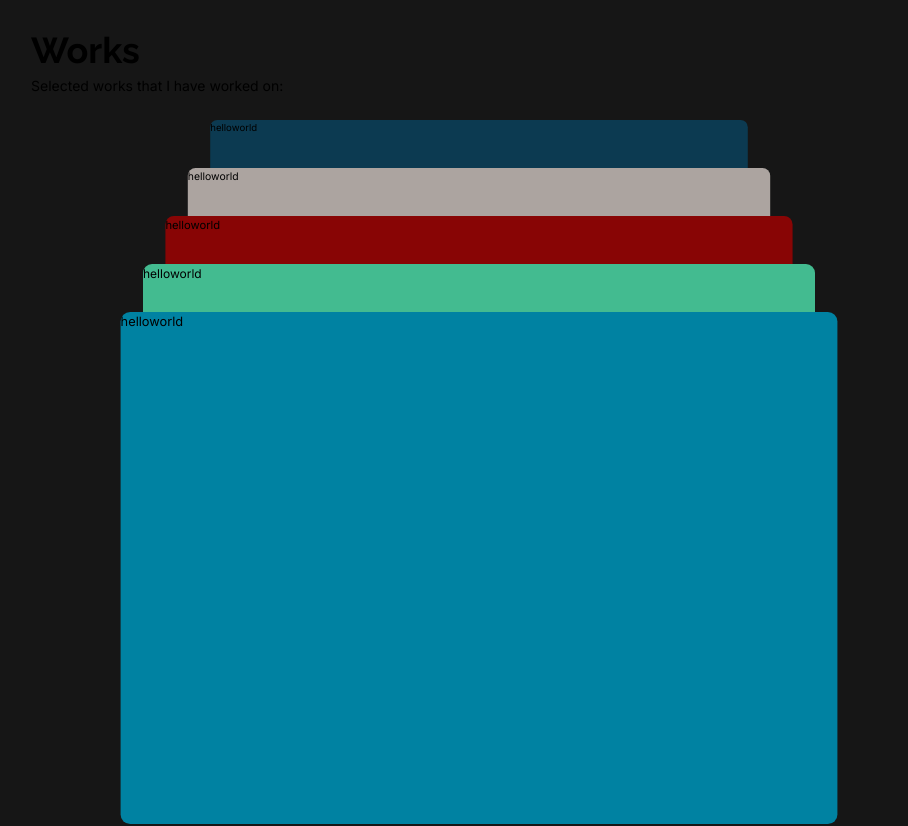
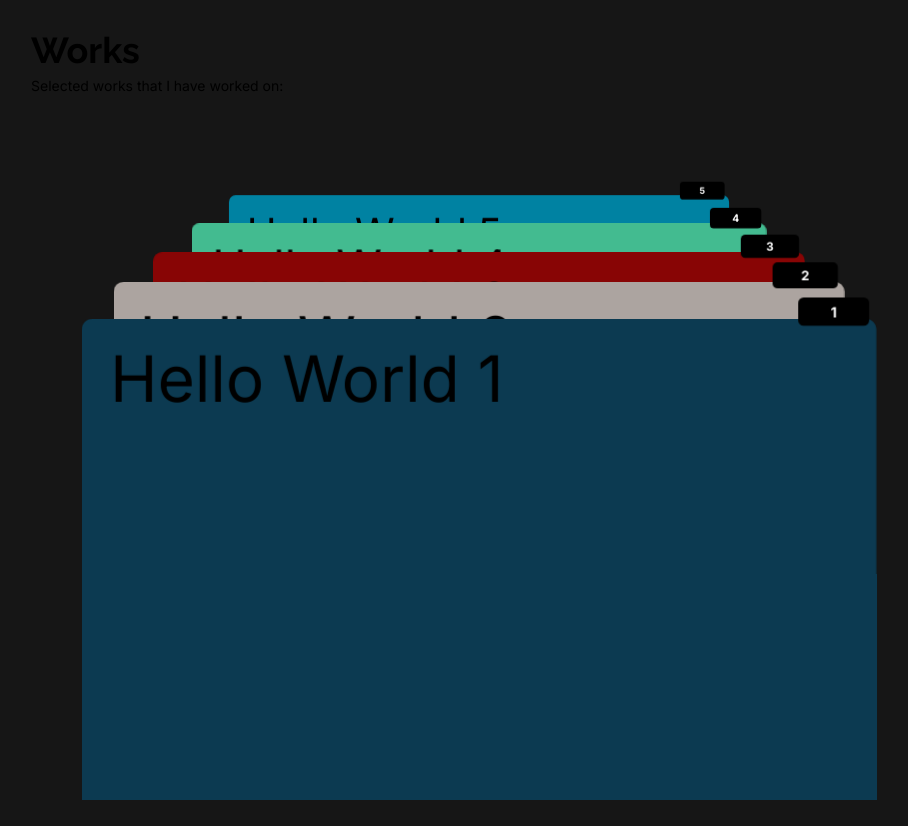
Before and after one commit to amalasyrafs/next-portfolio, a Next.js app: page / in a window 1280 px wide. Shown: the part 800-1626 px from the top of the page, without its empty margins (161-1069 px from the left). Built offline with nearby package versions, Linux system fonts and the light colour scheme.

Commit message:
finalise portfolio styling

```diff
--- a/components/home/portfolio-section/index.js
+++ b/components/home/portfolio-section/index.js
@@ -1,13 +1,9 @@
 import { useEffect, useRef } from "react";
-import { gsap } from "gsap";
-import { ScrollTrigger } from "gsap/dist/ScrollTrigger";
-import { useIsomorphicLayoutEffect } from "@/hooks/useIsomorphicLayoutEffect";
 import useOnScreen from "@/hooks/useOnScreen";
 import Portfolio from "./portfolio";
 
 export default function PortfolioSection({ setSection }) {
   const ref = useRef(null);
-  const awardCardsRef = useRef([]);
   const isVisible = useOnScreen(ref);
 
   useEffect(() => {
@@ -16,74 +12,11 @@ export default function PortfolioSection({ setSection }) {
     }
   }, [isVisible]);
 
-  // useIsomorphicLayoutEffect(() => {
-  //   const awards = ref.current;
-  //   const awardCards = awardCardsRef.current;
-
-  //   // Set up initial positions of the cards
-  //   gsap.set(awardCards, { y: 100, opacity: 0 });
-
-  //   // Animate each card when it enters the viewport
-  //   awardCards.forEach((card, i) => {
-  //     ScrollTrigger.create({
-  //       trigger: card,
-  //       onEnter: () => {
-  //         gsap.to(card, {
-  //           duration: 0.8,
-  //           y: 0,
-  //           opacity: 1,
-  //           ease: "power3.out",
-  //           delay: i * 0.1,
-  //         });
-  //       },
-  //     });
-  //   });
-
-  //   // Animate the awards section heading
-  //   ScrollTrigger.create({
-  //     trigger: awards,
-  //     start: "top 80%",
-  //     onEnter: () => {
-  //       gsap.to(awards.querySelector("h2"), {
-  //         duration: 0.5,
-  //         opacity: 1,
-  //         y: 0,
-  //         ease: "power2.out",
-  //       });
-  //     },
-  //   });
-
-  //   // Animate the card container when it enters the viewport
-  //   ScrollTrigger.create({
-  //     trigger: awards,
-  //     start: "top 70%",
-  //     end: "bottom 30%",
-  //     onEnter: () => {
-  //       gsap.to(awardCards, {
-  //         duration: 0.8,
-  //         y: -100,
-  //         opacity: 0,
-  //         stagger: 0.1,
-  //         ease: "power3.out",
-  //       });
-  //     },
-  //     onLeaveBack: () => {
-  //       gsap.to(awardCards, {
-  //         duration: 0.8,
-  //         y: 0,
-  //         opacity: 1,
-  //         stagger: 0.1,
-  //         ease: "power3.out",
-  //       });
-  //     },
-  //   });
-  // }, []);
-
   return (
     <section
       ref={ref}
       id="section-1"
-      className="h-full min-h-screen w-full bg-invoke-bgBlack p-8"
+      className="h-full min-h-screen w-full  bg-invoke-bgBlack p-8"
       style={{
         backgroundImage:
           "radial-gradient(rgba(255, 255, 255, 0.25) 0.5px, transparent 0)",
@@ -92,7 +25,7 @@ export default function PortfolioSection({ setSection }) {
         backgroundPosition: "-19px -19px",
       }}
     >
-      <div className="m-auto max-w-4xl">
+      <div className="m-auto max-w-4xl overflow-visible">
         <h1
           className={
             "font-raleway text-4xl font-bold leading-tight lg:text-4xl lg:leading-none"
@@ -104,41 +37,6 @@ export default function PortfolioSection({ setSection }) {
           Selected works that I have worked on:
         </p>
 
-        {/* <Portfolio /> */}
-        {/* award-cards */}
-        {/* <div className="py-4">
-          <div
-            ref={(el) => (awardCardsRef.current[0] = el)}
-            className="box sticky top-4 h-[80vh] w-full -translate-y-[20%] scale-[60%] rounded-xl bg-invoke-blue hover:shadow-lg"
-          >
-            <h1>helloworld</h1>
-          </div>
-          <div
-            ref={(el) => (awardCardsRef.current[1] = el)}
-            className="box sticky top-4 h-[80vh] w-full -translate-y-[110%] scale-[65%] rounded-xl bg-invoke-brown hover:shadow-lg"
-          >
-            <h1>helloworld</h1>
-          </div>
-          <div
-            ref={(el) => (awardCardsRef.current[2] = el)}
-            className="box sticky top-4 h-[80vh] w-full -translate-y-[200%] scale-[70%] rounded-xl bg-invoke-maroon hover:shadow-lg"
-          >
-            <h1>helloworld</h1>
-          </div>
-          <div
-            ref={(el) => (awardCardsRef.current[3] = el)}
-            className="box sticky top-4 h-[80vh] w-full -translate-y-[290%] scale-[75%] rounded-xl bg-invoke-decoris hover:shadow-lg"
-          >
-            <h1>helloworld</h1>
-          </div>
-          <div
-            ref={(el) => (awardCardsRef.current[4] = el)}
-            className="box sticky top-4 h-[80vh] w-full -translate-y-[380%] scale-[80%] rounded-xl bg-invoke-meniaga hover:shadow-lg"
-          >
-            <h1>helloworld</h1>
-          </div>
-        </div> */}
-
         <Portfolio />
       </div>
     </section>
--- a/components/home/portfolio-section/portfolio.js
+++ b/components/home/portfolio-section/portfolio.js
@@ -1,126 +1,167 @@
-import { useRef } from "react";
+import { useRef, useState } from "react";
 import { gsap } from "gsap";
-import { ScrollTrigger } from "gsap/dist/ScrollTrigger";
-import { useIsomorphicLayoutEffect } from "@/hooks/useIsomorphicLayoutEffect";
 
-gsap.registerPlugin(ScrollTrigger);
+const getZIndex = (index) => {
+  switch (index) {
+    case 0:
+      return 100;
+    case 1:
+      return 99;
+    case 2:
+      return 98;
+    case 3:
+      return 97;
+    case 4:
+      return 96;
+  }
+};
+const getTranslate = (index) => {
+  switch (index) {
+    case 0:
+      return -9;
+    case 1:
+      return -18;
+    case 2:
+      return -27;
+    case 3:
+      return -36;
+    case 4:
+      return -45;
+  }
+};
+const getTranslate3D = (index) => {
+  switch (index) {
+    case 0:
+      return -15;
+    case 1:
+      return -30;
+    case 2:
+      return -45;
+    case 3:
+      return -60;
+    case 4:
+      return -75;
+  }
+};
+const getScale = (index) => {
+  switch (index) {
+    case 0:
+      return 0.9;
+    case 1:
+      return 0.84;
+    case 2:
+      return 0.76;
+    case 3:
+      return 0.68;
+    case 4:
+      return 0.6;
+  }
+};
+
+const CARD_DATA = [
+  {
+    id: 1,
+    content: "Hello World 1",
+    bgColor: "bg-invoke-blue",
+  },
+  {
+    id: 2,
+    content: "Hello World 2",
+    bgColor: "bg-invoke-brown",
+  },
+  {
+    id: 3,
+    content: "Hello World 3",
+    bgColor: "bg-invoke-maroon",
+  },
+  {
+    id: 4,
+    content: "Hello World 4",
+    bgColor: "bg-invoke-decoris",
+  },
+  {
+    id: 5,
+    content: "Hello World 5",
+    bgColor: "bg-invoke-meniaga",
+  },
+];
 
 export default function Portfolio() {
   const awardsRef = useRef();
-  const containerRef = useRef();
   const childRefs = useRef([]);
+  const [cardArr, setCardArr] = useState(CARD_DATA);
 
-  useIsomorphicLayoutEffect(() => {
-    // const ctx = gsap.context((self) => {
-    //   const boxes = self.selector(".box");
-    //   // console.log(boxes);
-
-    //   const container = self.selector(".box-container")[0];
-    //   console.log(container);
-    //   // gsap.to(container, {
-    //   //   backgroundColor: "red",
-
-    //   //   scrollTrigger: {
-    //   //     trigger: container,
-    //   //     start: "top center",
-    //   //     end: "+=250",
-    //   //     scrub: true,
-    //   //   },
-    //   // });
-
-    //   boxes.forEach((box, index) => {
-    //     gsap.to(box, {
-    //       x: index % 2 === 0 ? 250 : -250,
-    //       // opacity: index === 4 && 0,
-    //       // scale: index === 4 && "100%",
-    //       // translateY: index === 4 ? "350%" : "290%",
-    //       scrollTrigger: {
-    //         trigger: container,
-    //         start: `top ${index * 10 + 600}px`,
-    //         end: "+=600",
-    //         scrub: true,
-    //       },
-    //     });
-    //   });
-    // }, main);
-    // return () => ctx.revert();
-
-    const containerTimeline = gsap.timeline({
-      scrollTrigger: {
-        trigger: containerRef.current,
-        start: "top center",
-        end: "center center",
-        scrub: true,
-        markers: true, // Remove this in production
-      },
+  const handleCardOnClick = (item) => {
+    if (item.id === cardArr[0].id) {
+      return;
+    }
+    setCardArr((prev) => {
+      const filterCard = prev.filter((el) => el.id !== item.id);
+      return [item, ...filterCard];
     });
-
-    // Create timeline for children animation
-    const childrenTimeline = gsap.timeline({
-      paused: true,
-    });
-
-    // Add animations to container timeline
-    containerTimeline.to(containerRef.current, {
-      // opacity: 0,
-      // xPercent: 10,
-    });
-    // Play children timeline when container timeline is complete
-
-    // Add animations to children timeline
-    childRefs.current.forEach((ref) => {
-      childrenTimeline.to(ref.current, {
-        // Add your animation for the children elements
-        opacity: 0,
-      });
-    });
-
-    // Set up ScrollTrigger for children timeline
-    ScrollTrigger.create({
-      trigger: containerRef.current,
-      start: "top top",
-      end: "top top",
-      onEnter: () => {
-        containerTimeline.play(); // Play container timeline when user scrolls to center of container
-      },
-      onLeaveBack: () => {
-        containerTimeline.reverse(); // Reverse container timeline when user scrolls back
-      },
-    });
-  }, []);
+  };
 
   return (
-    <div className="py-4" ref={awardsRef}>
-      <div
-        ref={(el) => (childRefs.current[0] = el)}
-        className="box sticky top-4 h-[80vh] w-full -translate-y-[20%] scale-[60%] rounded-xl bg-invoke-blue hover:shadow-lg"
-      >
-        <h1>helloworld</h1>
-      </div>
-      <div
-        ref={(el) => (childRefs.current[1] = el)}
-        className="box sticky top-4 h-[80vh] w-full -translate-y-[110%] scale-[65%] rounded-xl bg-invoke-brown hover:shadow-lg"
-      >
-        <h1>helloworld</h1>
-      </div>
-      <div
-        ref={(el) => (childRefs.current[2] = el)}
-        className="box sticky top-4 h-[80vh] w-full -translate-y-[200%] scale-[70%] rounded-xl bg-invoke-maroon hover:shadow-lg"
-      >
-        <h1>helloworld</h1>
-      </div>
-      <div
-        ref={(el) => (childRefs.current[3] = el)}
-        className="box sticky top-4 h-[80vh] w-full -translate-y-[290%] scale-[75%] rounded-xl bg-invoke-decoris hover:shadow-lg"
-      >
-        <h1>helloworld</h1>
-      </div>
-      <div
-        ref={(el) => (childRefs.current[4] = el)}
-        className="box sticky top-4 h-[80vh] w-full -translate-y-[380%] scale-[80%] rounded-xl bg-invoke-meniaga hover:shadow-lg"
-      >
-        <h1>helloworld</h1>
-      </div>
+    <div
+      className="relative mt-56 py-4"
+      style={{
+        perspective: 1000,
+      }}
+      ref={awardsRef}
+    >
+      {cardArr.map((item, index) => (
+        <div
+          key={`cardstack-#${index}`}
+          ref={(el) => (childRefs.current[item.id - 1] = el)}
+          className={`box absolute top-4 h-[80vh] w-full rounded-xl p-8 ${item.bgColor}`}
+          onMouseEnter={() => {
+            if (index === 0) {
+              return;
+            }
+            gsap.to(childRefs.current[item.id - 1], {
+              transform: `translate(0%, ${
+                getTranslate(index) - 4.5
+              }%) translate3d(0px, 0px, ${getTranslate3D(
+                index
+              )}px) scale(${getScale(index)}, ${getScale(index)})`,
+              cursor: "pointer",
+              duration: 0.3,
+            });
+          }}
+          onMouseLeave={() => {
+            if (index === 0) {
+              return;
+            }
+
+            gsap.to(childRefs.current[item.id - 1], {
+              transform: `translate(0%, ${getTranslate(
+                index
+              )}%) translate3d(0px, 0px, ${getTranslate3D(
+                index
+              )}px) scale(${getScale(index)}, ${getScale(index)})`,
+              duration: 0.3,
+            });
+          }}
+          onClick={() => handleCardOnClick(item)}
+          style={{
+            zIndex: getZIndex(index),
+            translate: "none",
+            rotate: "none",
+            scale: "none",
+            transformOrigin: "50% 50%",
+            transform: `translate(0%, ${getTranslate(
+              index
+            )}%) translate3d(0px, 0px, ${getTranslate3D(
+              index
+            )}px) scale(${getScale(index)}, ${getScale(index)})`,
+          }}
+        >
+          <div className="absolute -top-6 right-2 flex h-8 w-20 items-center justify-center rounded-md bg-black">
+            <p className="font-bold text-white">{item.id}</p>
+          </div>
+          <h1 className="text-7xl">{item.content}</h1>
+        </div>
+      ))}
     </div>
   );
 }
```
